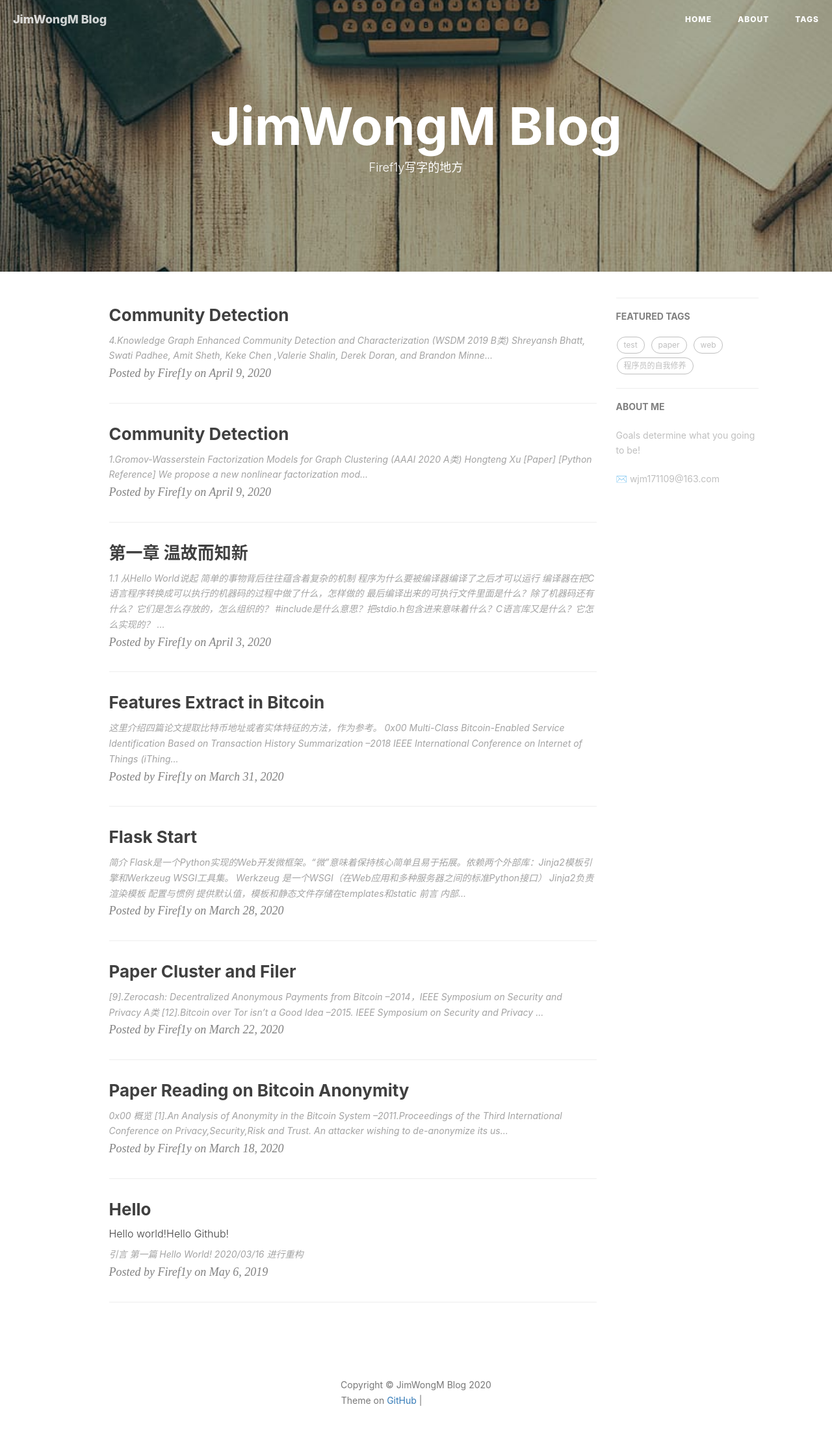
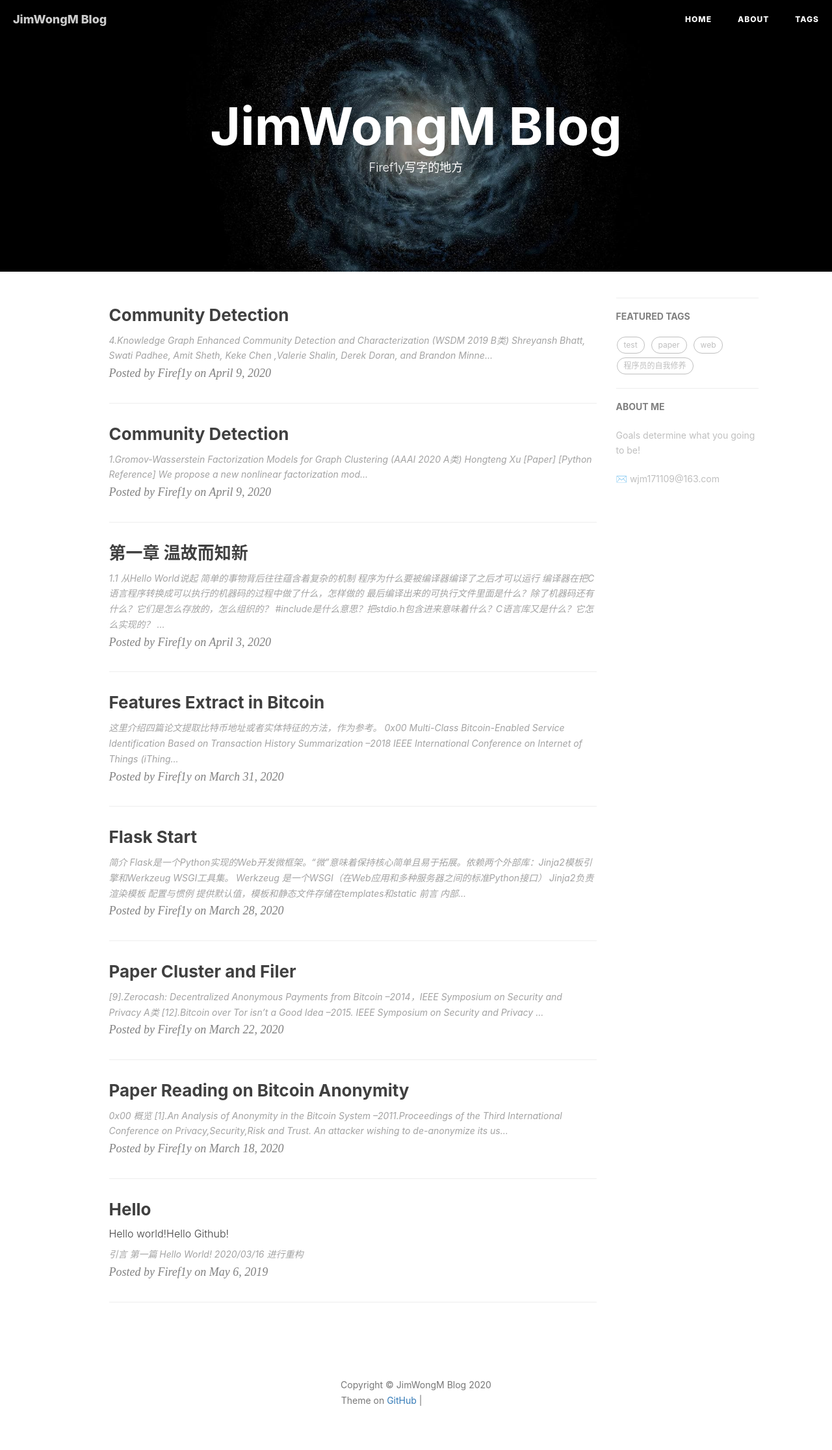
Before and after one commit to JimWongM/JimWongM.github.io, a Jekyll site: the page built from index.html, in a window 1280 px wide. Shown: the whole page at 65% size. Built offline with Jekyll 4.4.1, drawn with Linux system fonts in a browser that asks for light colours; nearby versions of some CDN libraries; the list of posts is cut into pages by our own code; comment, search, counter and statistics services are not loaded; grey boxes are pictures that could not be loaded.

Commit message:
Update _config.yml

```diff
--- a/_config.yml
+++ b/_config.yml
@@ -1,7 +1,7 @@
 # Site settings
 title: JimWongM     Blog
 SEOTitle: JimWongM
-header-img: img/post-bg-desk.jpg
+header-img: img/post-bg-universe.jpg
 email: wjm171109@163.com
 description: "Every failure is leading towards success."
 keyword: "Blog, 博客,JimWong"
```
